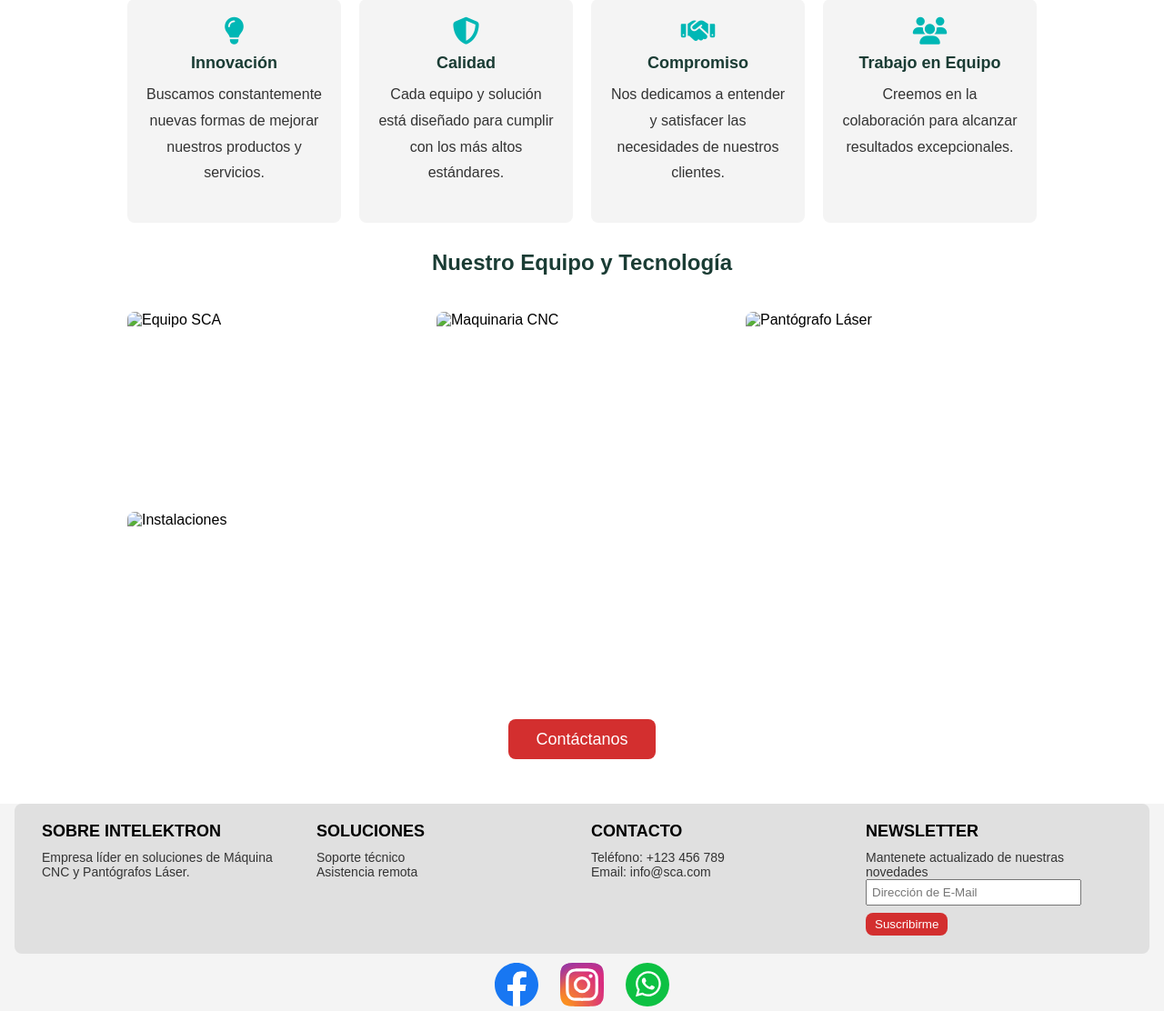
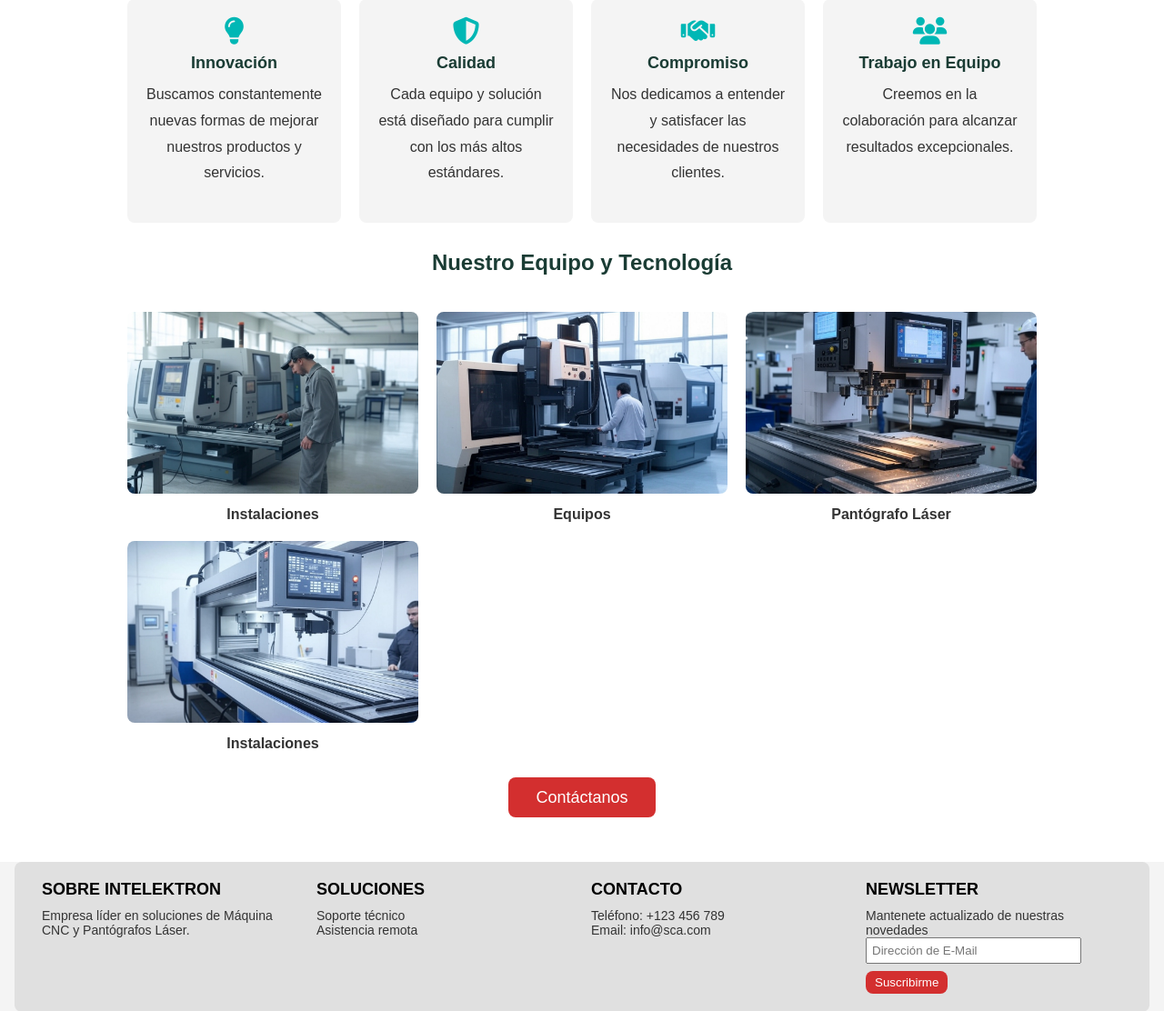
Before and after one commit to xOzymandiasx/proyecto, a PHP site: page /nosotros.php in a window 1280 px wide. Shown: the part 1180-2292 px from the top of the page at 91% size. Run offline with PHP 8.4, Linux system fonts and the light colour scheme; some libraries are stand-ins or nearby versions.

Commit message:
Nosotros tecnicamente terminada

```diff
--- a/css/nosotros.css
+++ b/css/nosotros.css
@@ -72,7 +72,38 @@
   color: #1a3c34;
   margin-bottom: 10px;
 }
+
 .galeria {
+  display: grid;
+  grid-template-columns: repeat(auto-fit, minmax(250px, 1fr));
+  gap: 20px;
+  margin: 40px 0;
+}
+
+.galeria-item {
+  position: relative; /* Para permitir posicionamiento relativo de los hijos */
+}
+
+.galeria img {
+  width: 100%;
+  height: 200px;
+  object-fit: cover;
+  border-radius: 8px;
+  transition: transform 0.3s;
+}
+
+.galeria img:hover {
+  transform: scale(1.05);
+}
+
+.titulo {
+  text-align: center;
+  font-size: 16px;
+  font-weight: bold;
+  margin-top: 10px;
+  color: #333; /* Color del texto, ajusta según tu diseño */
+}
+/* .galeria {
   display: grid;
   grid-template-columns: repeat(auto-fit, minmax(250px, 1fr));
   gap: 20px;
@@ -87,7 +118,7 @@
 }
 .galeria img:hover {
   transform: scale(1.05);
-}
+} */
 .nosotros-cta {
   text-align: center;
   margin-top: 40px;
--- a/nosotros.php
+++ b/nosotros.php
@@ -1,5 +1,6 @@
 <!DOCTYPE html>
 <html lang="es">
+
 <head>
     <meta charset="UTF-8">
     <meta name="viewport" content="width=device-width, initial-scale=1.0">
@@ -193,6 +194,7 @@
     <link rel="stylesheet" href="css/headerfooter.css">
     <link rel="stylesheet" href="css/nosotros.css">
 </head>
+
 <body>
     <?php include 'header.php'; ?>
 
@@ -238,11 +240,30 @@
 
             <h3>Nuestro Equipo y Tecnología</h3>
             <div class="galeria">
-                <img src="https://via.placeholder.com/300x200?text=Equipo+SCA" alt="Equipo SCA">
-                <img src="https://via.placeholder.com/300x200?text=Maquinaria+CNC" alt="Maquinaria CNC">
-                <img src="https://via.placeholder.com/300x200?text=Pantógrafo+Láser" alt="Pantógrafo Láser">
-                <img src="https://via.placeholder.com/300x200?text=Instalaciones" alt="Instalaciones">
+                <div class="galeria-item">
+                    <img src="./img/instalaciones.jpg" alt="Instalaciones">
+                    <div class="titulo">Instalaciones</div>
+                </div>
+                <div class="galeria-item">
+                    <img src="./img/equipo.jpg" alt="Equipos">
+                    <div class="titulo">Equipos</div>
+                </div>
+                <div class="galeria-item">
+                    <img src="./img/maquinaria1.jpg" alt="Instalaciones">
+                    <div class="titulo">Pantógrafo Láser</div>
+                </div>
+                <div class="galeria-item">
+                    <img src="./img/maquinaria2.jpg" alt="Equipos">
+                    <div class="titulo">Instalaciones</div>
+                </div>
             </div>
+
+            <!-- <div class="galeria">
+                <img src="./img/equipo.jpg" alt="Equipo SCA">
+                <img src="./img/maquinaria1.jpg" alt="Maquinaria CNC">
+                <img src="./img/maquinaria2.jpg" alt="Pantógrafo Láser">
+                <img src="./img/instalaciones.jpg" alt="Instalaciones">
+            </div> -->
 
             <div class="nosotros-cta">
                 <a href="contacto.html" class="login-btn">Contáctanos</a>
@@ -250,7 +271,7 @@
         </div>
     </section>
 
-    <?php include 'footer.php'?>
+    <?php include 'footer.php' ?>
 
     <!-- <footer>
         <div class="footer-section">
@@ -284,4 +305,5 @@
     <!-- Incluir Font Awesome para íconos -->
     <script src="https://kit.fontawesome.com/a076d05399.js" crossorigin="anonymous"></script>
 </body>
+
 </html>
```
Also changed, not shown: img/equipo.jpg (added), img/instalaciones.jpg (added), img/maquinaria1.jpg (added), img/maquinaria2.jpg (added).
